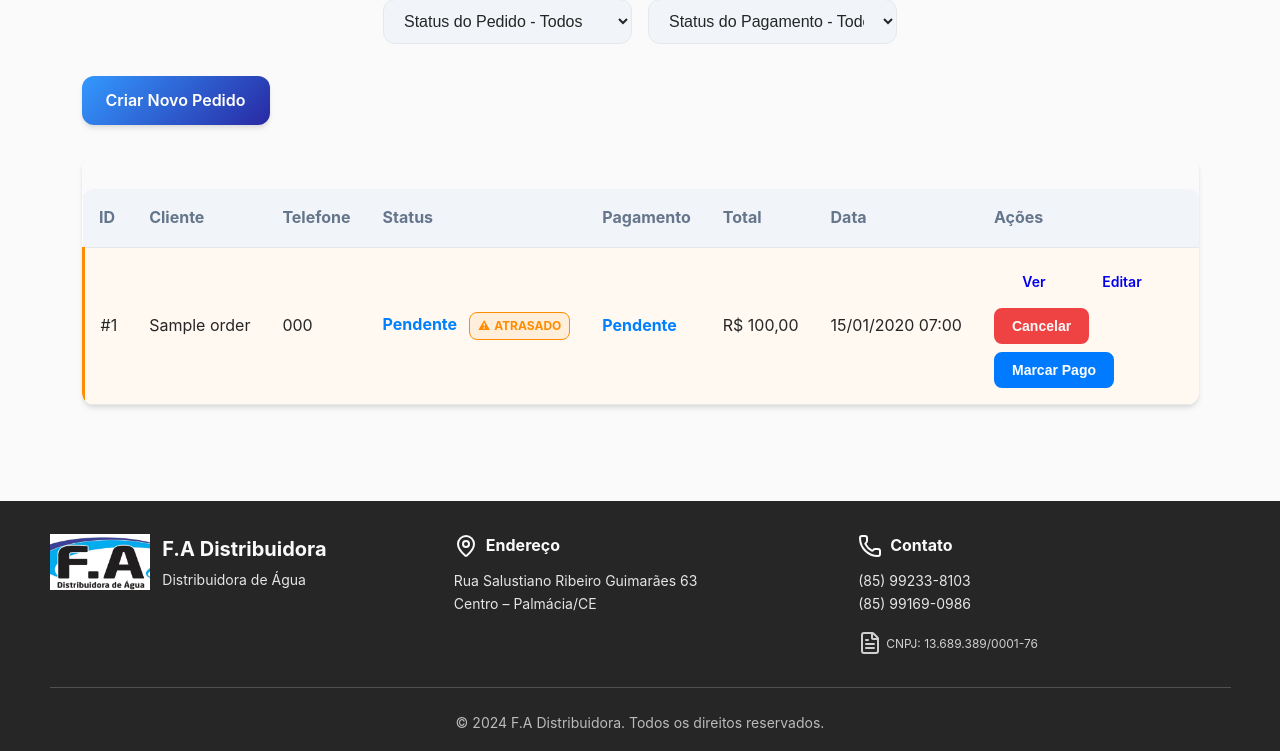
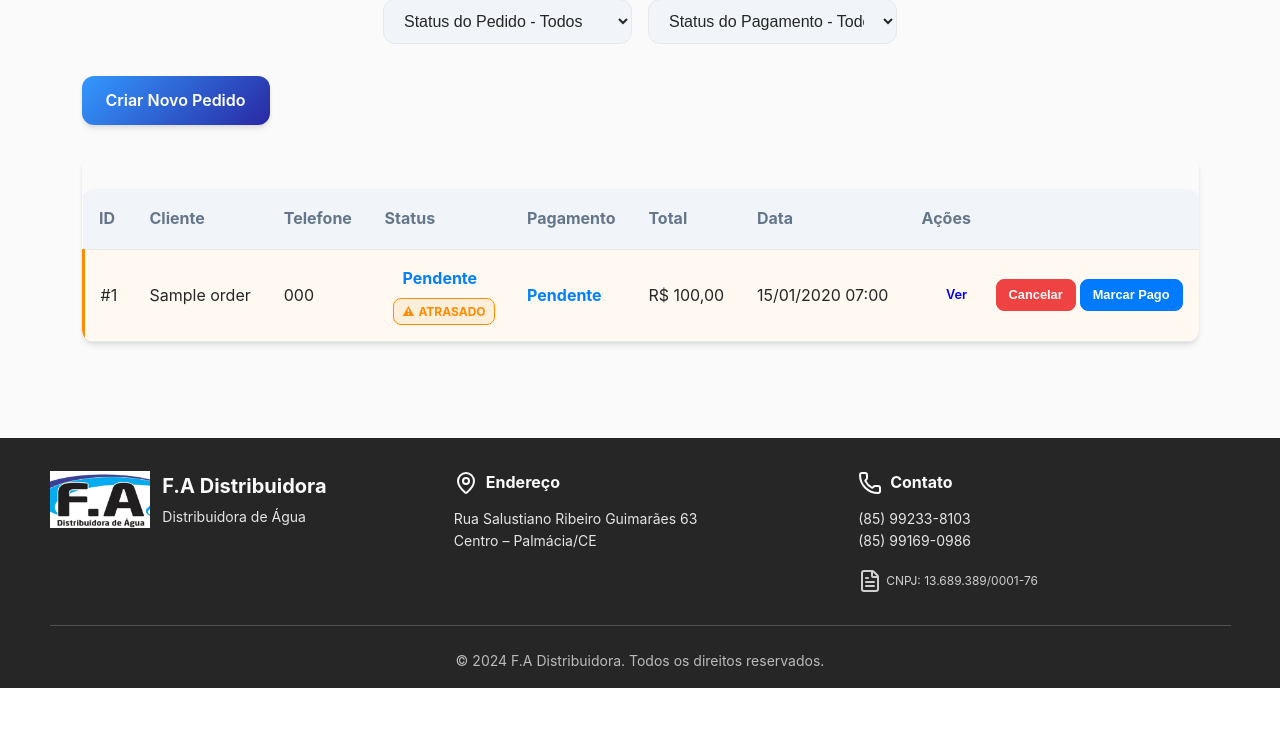
Before and after one commit to Kauanrodrigues01/delivery-agua, a Django app: page /dashboard/orders/ in a window 1280 px wide. Shown: the part 439-1190 px from the top of the page. After the commit the page ends 1127 px from the top, so only its background shows below. Run offline with Django 5.2, Linux system fonts and the light colour scheme; a user stored in the database is signed in; tables that the repository leaves empty hold one stand-in row (values such as "Sample post").

Commit message:
refactor(ui): improve order management interface consistency
- Remove edit buttons from order list table and mobile cards to streamline navigation flow
- Standardize action button sizes and spacing for consistent visual appearance
- Fix Select2 dropdown hover visibility issue where product prices were hidden
- Optimize table row heights and button dimensions for better layout consistency
- Reduce action column width from 280px to 220px to accommodate fewer buttons
- Improve status display layout with proper vertical alignment and spacing

The edit functionality is now accessible only through the order detail page,
creating a more intuitive user experience and cleaner interface.

```diff
--- a/dashboard/templates/dashboard/order_list.html
+++ b/dashboard/templates/dashboard/order_list.html
@@ -100,6 +100,8 @@
         text-align: left;
         border-bottom: 1px solid var(--border);
         white-space: nowrap;
+        vertical-align: middle;
+        height: 60px;
     }
 
     .orders-table th {
@@ -253,8 +255,11 @@
     .order-actions {
         display: flex;
         align-items: center;
-        gap: 0.5rem;
-        flex-wrap: wrap;
+        gap: 0.25rem;
+        flex-wrap: nowrap;
+        justify-content: flex-start;
+        min-height: 40px;
+        width: 100%;
     }
 
     /* Base button styling for action buttons */
@@ -265,19 +270,20 @@
         display: inline-flex;
         align-items: center;
         justify-content: center;
-        padding: 0.5rem 1rem;
+        padding: 0.4rem 0.75rem;
         border-radius: var(--radius-sm);
-        font-size: 0.875rem;
+        font-size: 0.8rem;
         font-weight: 600;
         text-decoration: none;
-        border: 2px solid transparent;
+        border: 1px solid transparent;
         cursor: pointer;
         transition: all 0.2s ease;
         white-space: nowrap;
-        min-width: 80px;
-        min-height: 36px;
+        min-width: 70px;
+        height: 32px;
         text-align: center;
         line-height: 1;
+        flex-shrink: 0;
     }
 
     /* View button (primary action) */
@@ -378,15 +368,36 @@
         display: inline-flex;
         align-items: center;
         justify-content: center;
-        padding: 0.5rem 1rem;
+        padding: 0.4rem 0.75rem;
         border-radius: var(--radius-sm);
-        font-size: 0.875rem;
+        font-size: 0.8rem;
         font-weight: 600;
-        min-width: 80px;
-        min-height: 36px;
+        min-width: 70px;
+        height: 32px;
         background: var(--muted);
         color: var(--muted-foreground);
-        border: 2px solid var(--border);
+        border: 1px solid var(--border);
+        flex-shrink: 0;
+    }
+
+    /* Specific status styles */
+    .status-cancelled {
+        background: rgba(220, 53, 69, 0.1) !important;
+        color: #dc3545 !important;
+        border-color: #dc3545 !important;
+    }
+
+    .status-finalized {
+        background: rgba(40, 167, 69, 0.1) !important;
+        color: #28a745 !important;
+        border-color: #28a745 !important;
+    }
+
+    /* Adjust table cell for actions */
+    .orders-table td:last-child {
+        width: 220px;
+        min-width: 220px;
+        padding: 0.75rem 1rem;
     }
 
     .modal {
@@ -570,6 +581,14 @@
     .order-row-late {
         background-color: rgba(255, 140, 0, 0.05);
         border-left: 3px solid #ff8c00;
+    }
+
+    .order-status {
+        display: flex;
+        flex-direction: column;
+        justify-content: center;
+        align-items: center;
+        gap: 0.4rem;
     }
 
     .order-card-late {
@@ -642,6 +661,7 @@
                                 <td>{{ order.customer_name }}</td>
                                 <td>{{ order.phone }}</td>
                                 <td>
+                                    <div class="order-status">
                                         <span class="
                                                 {% if order.status == 'pending' %}
                                                 order-pending
@@ -708,13 +729,6 @@
                                         <span class="status-finalized">Finalizado</span>
                                         {% else %}
                                         <!-- Lógica normal para outros casos (pending/pending e pending/paid) -->
-                                        {% if order.can_edit_basic_info %}
-                                            {% if order.can_edit_items %}
-                                                <a href="{% url 'dashboard:order_edit' order.pk %}">Editar</a>
-                                            {% else %}
-                                                <a href="{% url 'dashboard:order_edit' order.pk %}" title="Editar apenas informações básicas (pedido pago)">Editar Info</a>
-                                            {% endif %}
-                                        {% endif %}
                                         {% if order.status == 'pending' and not order.is_finalized %}
                                         <button class="delete-btn" data-order-id="{{ order.id }}">Cancelar</button>
                                         {% endif %}
@@ -812,13 +826,6 @@
                         <span class="status-finalized">Finalizado</span>
                         {% else %}
                         <!-- Lógica normal para outros casos (pending/pending e pending/paid) -->
-                        {% if order.can_edit_basic_info %}
-                            {% if order.can_edit_items %}
-                                <a href="{% url 'dashboard:order_edit' order.pk %}" class="add-btn">Editar</a>
-                            {% else %}
-                                <a href="{% url 'dashboard:order_edit' order.pk %}" class="add-btn" title="Editar apenas informações básicas (pedido pago)">Editar Info</a>
-                            {% endif %}
-                        {% endif %}
                         {% if order.status == 'pending' and not order.is_finalized %}
                         <button class="complete-btn" data-order-id="{{ order.id }}"
                             data-action="complete">Concluir</button>
```
Also changed, not shown: other parts of dashboard/templates/dashboard/order_list.html (+12 -27 lines), dashboard/templates/dashboard/order_edit.html (+10 -0 lines). Lines whose indentation alone changed are shown as unchanged.
